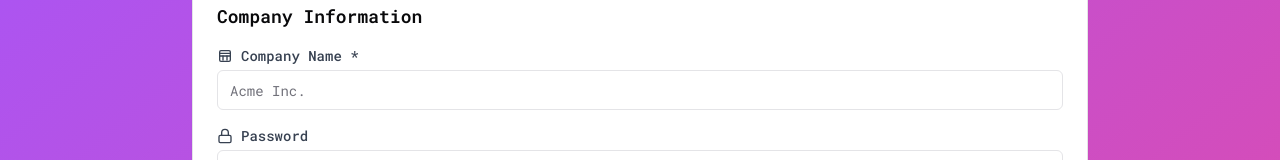
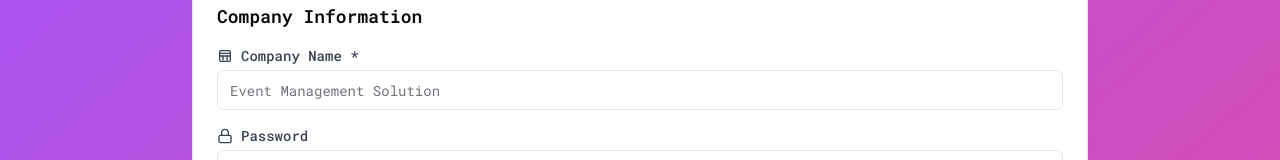
Before and after one commit to Rahul-K-Saini/Event_Management_Solution, a Next.js app: page /join-as-company in a window 1280 px wide. Shown: the part 243-403 px from the top of the page. Built offline with nearby package versions, Linux system fonts and the light colour scheme; no server answers; the database is empty.

Commit message:
chore: change placeholder name

```diff
--- a/src/app/(public)/(auth)/join-as-company/join-as-company-Form.tsx
+++ b/src/app/(public)/(auth)/join-as-company/join-as-company-Form.tsx
@@ -86,7 +86,7 @@ const CompanyInformationSection = ({
         icon={<BuildingIcon />}
         label="Company Name *"
         name="name"
-        placeholder="Acme Inc."
+        placeholder="Event Management Solution"
         type="text"
         required={true}
         isTextarea={false}
```
